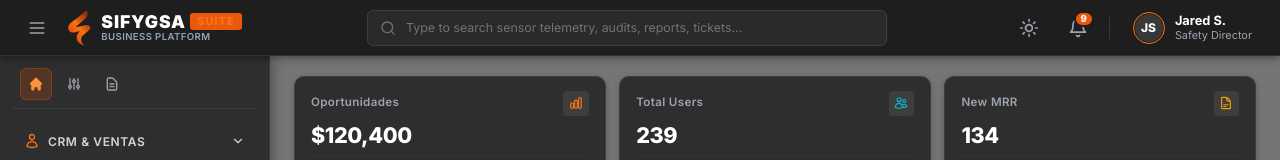
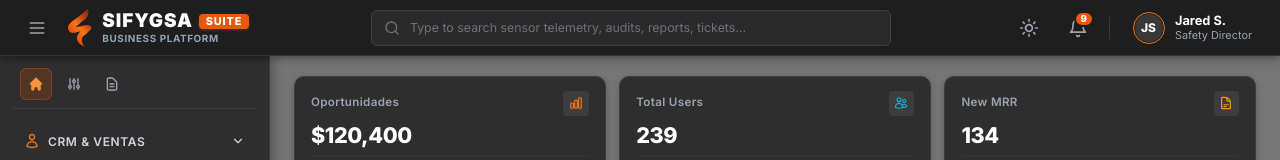
Before and after one commit to SIFYGSAPROJECTS/SIFYGSA-BUSINESS-SUITE, a React (Vite) app: page / in a window 1280 px wide. Shown: the top 160 px of the page. Built offline with nearby package versions, Linux system fonts and the light colour scheme.

Commit message:
fix(theme): corregir contraste y visibilidad del texto de marca SIFYGSA y badge SUITE en modo claro y oscuro

```diff
--- a/src/components/layout/Header.tsx
+++ b/src/components/layout/Header.tsx
@@ -72,18 +72,50 @@ export const Header: React.FC<HeaderProps> = ({
         )}
         <div className="brand-suite-identity" style={{ display: 'flex', alignItems: 'center', gap: '0.65rem' }}>
           <div className="flame-logo-wrapper" style={{ display: 'inline-flex', alignItems: 'center', justifyContent: 'center' }}>
-            <SfgLogoSymbol size={36} className="header-flame-logo" />
+            <SfgLogoSymbol size={38} className="header-flame-logo" />
           </div>
           <div className="brand-text-block" style={{ display: 'flex', flexDirection: 'column', lineHeight: 1.1 }}>
-            <div className="brand-title-row" style={{ display: 'flex', alignItems: 'center', gap: '0.25rem' }}>
-              <span className="brand-title-text" style={{ fontSize: '1.1rem', fontWeight: 900, letterSpacing: '0.05em' }}>
+            <div className="brand-title-row" style={{ display: 'flex', alignItems: 'center', gap: '0.35rem' }}>
+              <span
+                className="brand-title-text"
+                style={{
+                  fontSize: '1.18rem',
+                  fontWeight: 900,
+                  letterSpacing: '0.05em',
+                  color: isDarkMode ? '#FFFFFF' : '#0F172A',
+                  transition: 'color 0.2s ease',
+                }}
+              >
                 SIFYGSA
               </span>
-              <span className="brand-tag-enterprise" style={{ fontSize: '0.7rem', fontWeight: 800, color: '#F97316', textTransform: 'uppercase' }}>
+              <span
+                className="brand-tag-enterprise"
+                style={{
+                  fontSize: '0.68rem',
+                  fontWeight: 800,
+                  color: '#FFFFFF',
+                  backgroundColor: '#EA580C',
+                  padding: '0.15rem 0.45rem',
+                  borderRadius: '4px',
+                  letterSpacing: '0.08em',
+                  textTransform: 'uppercase',
+                  boxShadow: '0 1px 3px rgba(234, 88, 12, 0.35)',
+                }}
+              >
                 SUITE
               </span>
             </div>
-            <span className="brand-subtitle-text" style={{ fontSize: '0.6rem', fontWeight: 600, color: isDarkMode ? '#94A3B8' : '#64748B', letterSpacing: '0.04em' }}>
+            <span
+              className="brand-subtitle-text"
+              style={{
+                fontSize: '0.62rem',
+                fontWeight: 700,
+                color: isDarkMode ? '#94A3B8' : '#475569',
+                letterSpacing: '0.06em',
+                textTransform: 'uppercase',
+                transition: 'color 0.2s ease',
+              }}
+            >
               Business Platform
             </span>
           </div>
--- a/src/components/layout/MainLayout.css
+++ b/src/components/layout/MainLayout.css
@@ -1481,3 +1481,57 @@ body.light-mode .collapsed-nav-btn.active-admin {
 body.light-mode .collapsed-divider-line {
   background-color: #E2E8F0 !important;
 }
+
+
+
+
+
+/* ==========================================================================
+   Header Brand Identity & Theme Contrast Enhancements (Light & Dark)
+   ========================================================================== */
+.brand-title-text {
+  color: #FFFFFF;
+  transition: color 0.2s ease;
+}
+
+[data-theme="light"] .brand-title-text,
+body.light-mode .brand-title-text {
+  color: #0F172A !important;
+}
+
+.brand-tag-enterprise {
+  background: #EA580C !important;
+  color: #FFFFFF !important;
+}
+
+.brand-subtitle-text {
+  color: #94A3B8;
+  transition: color 0.2s ease;
+}
+
+[data-theme="light"] .brand-subtitle-text,
+body.light-mode .brand-subtitle-text {
+  color: #475569 !important;
+}
+
+[data-theme="light"] .header-toggle-btn,
+body.light-mode .header-toggle-btn {
+  color: #475569 !important;
+}
+
+[data-theme="light"] .header-toggle-btn:hover,
+body.light-mode .header-toggle-btn:hover {
+  background-color: #F1F5F9 !important;
+  color: #0F172A !important;
+}
+
+[data-theme="light"] .header-tool-btn,
+body.light-mode .header-tool-btn {
+  color: #475569 !important;
+}
+
+[data-theme="light"] .header-tool-btn:hover,
+body.light-mode .header-tool-btn:hover {
+  background-color: #F1F5F9 !important;
+  color: #0F172A !important;
+}
```
